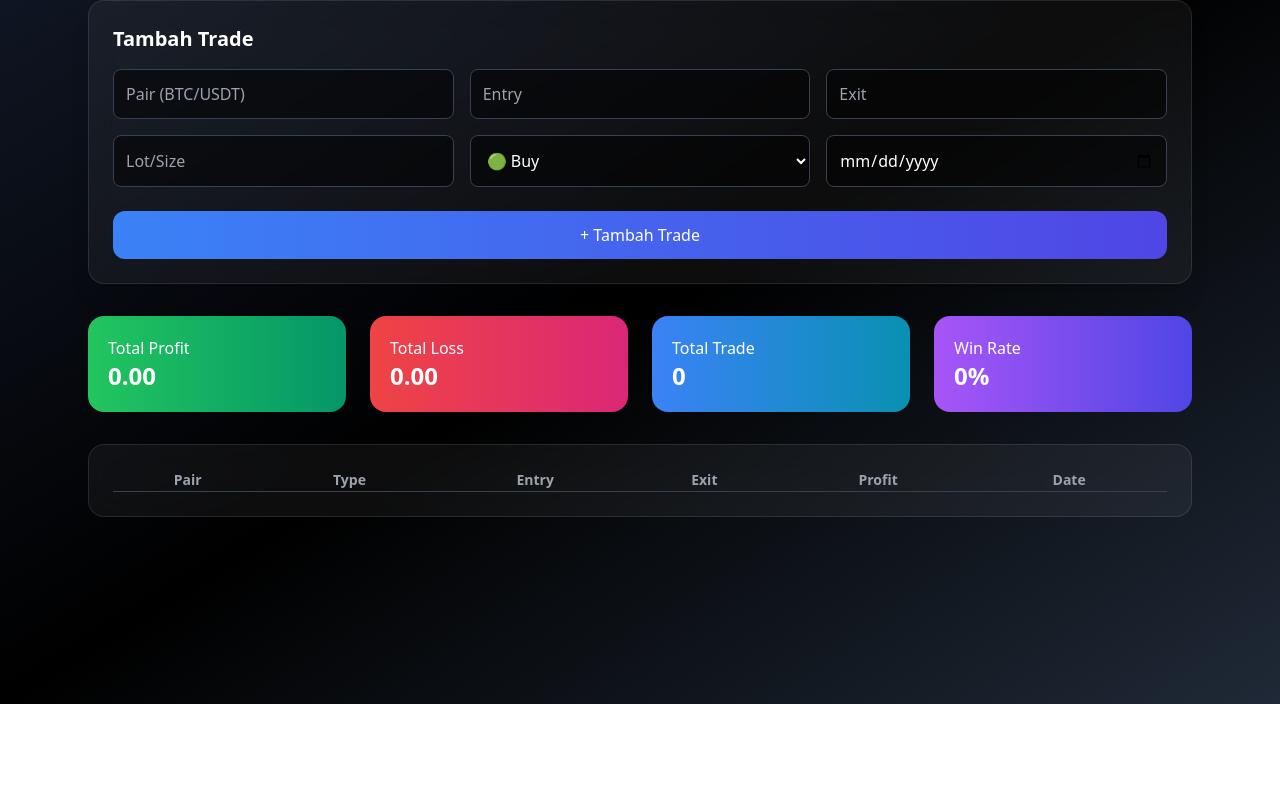
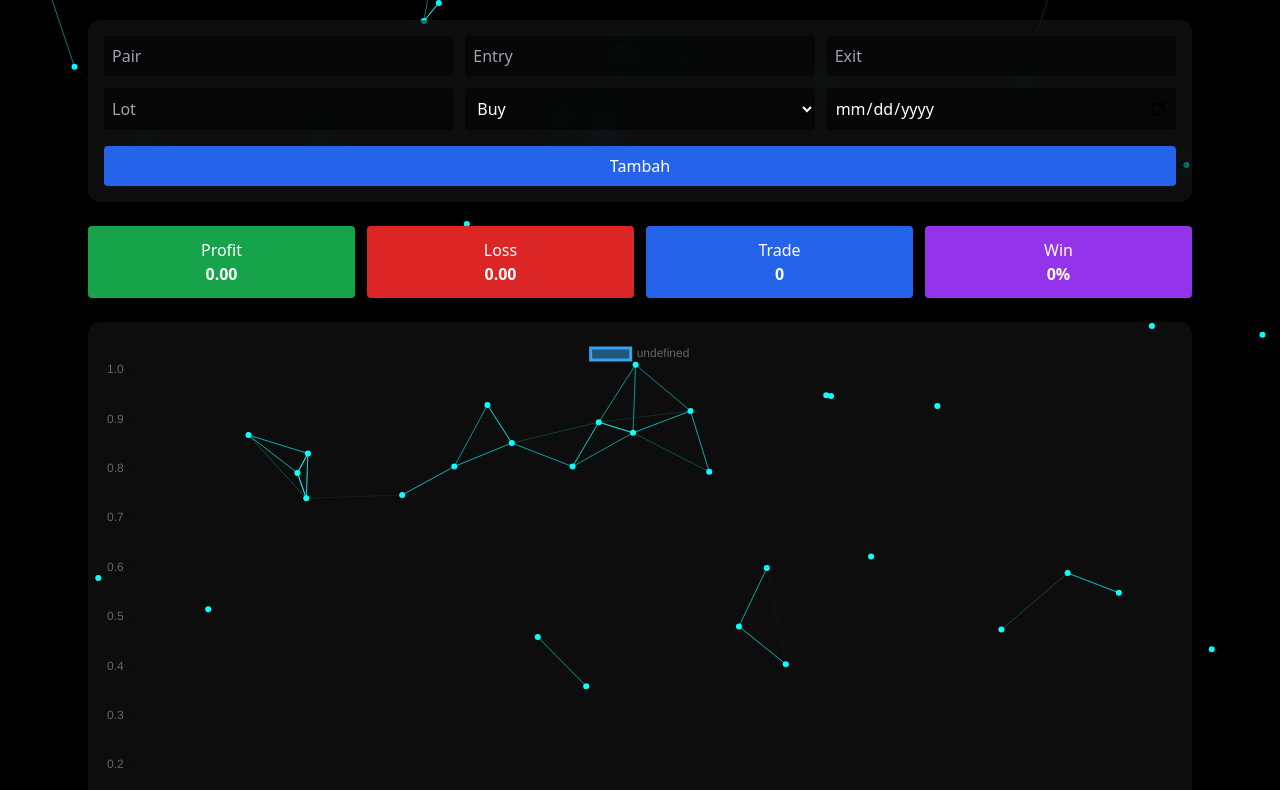
Before and after one commit to Rexzzxiterz/jurnaltrading, a plain HTML site: page index.html in a window 1280 px wide. Shown: the part 96-886 px from the top of the page. Before the commit the page ends 800 px from the top, so only its background shows below. Drawn offline with nearby package versions, Linux system fonts and the light colour scheme.

Commit message:
Update index.html

```diff
--- a/index.html
+++ b/index.html
@@ -3,155 +3,117 @@
 <head>
   <meta charset="UTF-8">
   <meta name="viewport" content="width=device-width, initial-scale=1.0">
-  <title>Trading Journal Pro</title>
+  <title>SKY JOURNAL TRADE</title>
   <script src="https://cdn.tailwindcss.com"></script>
+  <script src="https://cdn.jsdelivr.net/npm/chart.js"></script>
+  <script src="https://cdn.jsdelivr.net/npm/tsparticles@2/tsparticles.bundle.min.js"></script>
 </head>
-<body class="bg-gradient-to-br from-gray-900 via-black to-gray-800 text-white min-h-screen">
+<body class="bg-black text-white min-h-screen overflow-x-hidden">
 
-<div class="max-w-6xl mx-auto p-6">
-  <h1 class="text-4xl font-bold text-center mb-8 tracking-wide">🚀 Trading Journal Pro</h1>
+<!-- PARTICLE BACKGROUND -->
+<div id="tsparticles" class="fixed top-0 left-0 w-full h-full -z-10"></div>
 
-  <!-- FORM -->
-  <div class="bg-white/5 backdrop-blur-lg border border-white/10 p-6 rounded-2xl shadow-xl mb-8">
-    <h2 class="text-xl mb-4 font-semibold">Tambah Trade</h2>
-    <div class="grid md:grid-cols-3 gap-4">
-      <input id="pair" placeholder="Pair (BTC/USDT)" class="p-3 rounded-lg bg-black/50 border border-gray-700">
-      <input id="entry" type="text" inputmode="decimal" placeholder="Entry" class="p-3 rounded-lg bg-black/50 border border-gray-700">
-      <input id="exit" type="text" inputmode="decimal" placeholder="Exit" class="p-3 rounded-lg bg-black/50 border border-gray-700">
-      <input id="lot" type="text" inputmode="decimal" placeholder="Lot/Size" class="p-3 rounded-lg bg-black/50 border border-gray-700">
-      <select id="type" class="p-3 rounded-lg bg-black/50 border border-gray-700">
-        <option value="Buy">🟢 Buy</option>
-        <option value="Sell">🔴 Sell</option>
-      </select>
-      <input id="date" type="date" class="p-3 rounded-lg bg-black/50 border border-gray-700">
-    </div>
-
-    <button onclick="addTrade()" class="mt-6 w-full bg-gradient-to-r from-blue-500 to-indigo-600 py-3 rounded-xl">+ Tambah Trade</button>
+<div class="max-w-6xl mx-auto p-4 md:p-6">
+  <div class="text-center mb-6">
+    <h1 class="text-3xl md:text-5xl font-extrabold bg-gradient-to-r from-cyan-400 to-blue-500 bg-clip-text text-transparent animate-pulse">
+      ☁️ SKY JOURNAL TRADE
+    </h1>
+    <p class="text-gray-400 text-sm">Track. Improve. Dominate.</p>
   </div>
 
-  <!-- STATS -->
-  <div class="grid md:grid-cols-4 gap-6 mb-8">
-    <div class="bg-gradient-to-r from-green-500 to-emerald-600 p-5 rounded-2xl">
-      <h3>Total Profit</h3>
-      <p id="totalProfit" class="text-2xl font-bold">0</p>
+  <audio id="clickSound" src="https://assets.mixkit.co/active_storage/sfx/2568/2568-preview.mp3"></audio>
+
+  <div class="bg-white/5 backdrop-blur-lg p-4 rounded-xl mb-6">
+    <div class="grid grid-cols-2 md:grid-cols-3 gap-3">
+      <input id="pair" placeholder="Pair" class="p-2 bg-black/50 rounded">
+      <input id="entry" type="text" placeholder="Entry" class="p-2 bg-black/50 rounded">
+      <input id="exit" type="text" placeholder="Exit" class="p-2 bg-black/50 rounded">
+      <input id="lot" type="text" placeholder="Lot" class="p-2 bg-black/50 rounded">
+      <select id="type" class="p-2 bg-black/50 rounded">
+        <option>Buy</option>
+        <option>Sell</option>
+      </select>
+      <input id="date" type="date" class="p-2 bg-black/50 rounded">
     </div>
-    <div class="bg-gradient-to-r from-red-500 to-pink-600 p-5 rounded-2xl">
-      <h3>Total Loss</h3>
-      <p id="totalLoss" class="text-2xl font-bold">0</p>
-    </div>
-    <div class="bg-gradient-to-r from-blue-500 to-cyan-600 p-5 rounded-2xl">
-      <h3>Total Trade</h3>
-      <p id="totalTrade" class="text-2xl font-bold">0</p>
-    </div>
-    <div class="bg-gradient-to-r from-purple-500 to-indigo-600 p-5 rounded-2xl">
-      <h3>Win Rate</h3>
-      <p id="winRate" class="text-2xl font-bold">0%</p>
-    </div>
+    <button onclick="addTrade()" class="mt-4 w-full bg-blue-600 py-2 rounded active:scale-95">Tambah</button>
   </div>
 
-  <!-- TABLE -->
-  <div class="bg-white/5 backdrop-blur-lg border border-white/10 p-6 rounded-2xl">
+  <div class="grid grid-cols-2 md:grid-cols-4 gap-3 mb-6 text-center">
+    <div class="bg-green-600 p-3 rounded">Profit<br><b id="profit">0</b></div>
+    <div class="bg-red-600 p-3 rounded">Loss<br><b id="loss">0</b></div>
+    <div class="bg-blue-600 p-3 rounded">Trade<br><b id="count">0</b></div>
+    <div class="bg-purple-600 p-3 rounded">Win<br><b id="win">0%</b></div>
+  </div>
+
+  <div class="bg-white/5 p-4 rounded-xl mb-6">
+    <canvas id="chart"></canvas>
+  </div>
+
+  <div class="bg-white/5 p-4 rounded-xl overflow-x-auto">
     <table class="w-full text-sm">
-      <thead>
-        <tr class="text-gray-400 border-b border-gray-700">
-          <th>Pair</th>
-          <th>Type</th>
-          <th>Entry</th>
-          <th>Exit</th>
-          <th>Profit</th>
-          <th>Date</th>
-          <th></th>
-        </tr>
-      </thead>
-      <tbody id="tableBody"></tbody>
+      <tbody id="table"></tbody>
     </table>
   </div>
 </div>
 
 <script>
-let trades = JSON.parse(localStorage.getItem('trades')) || [];
+let trades = JSON.parse(localStorage.getItem('trades'))||[];
+let chart;
 
-function saveData() {
-  localStorage.setItem('trades', JSON.stringify(trades));
+function sound(){document.getElementById('clickSound').play();}
+
+function profitCalc(t){
+  let e=parseFloat(t.entry),x=parseFloat(t.exit),l=parseFloat(t.lot);
+  return t.type==='Buy'?(x-e)*l:(e-x)*l;
 }
 
-function calculateProfit(t) {
-  return t.type === 'Buy'
-    ? (t.exit - t.entry) * t.lot
-    : (t.entry - t.exit) * t.lot;
-}
-
-function addTrade() {
-  const trade = {
-    pair: pair.value,
-    entry: parseFloat(entry.value),
-    exit: parseFloat(exit.value),
-    lot: parseFloat(lot.value),
-    type: type.value,
-    date: date.value
-  };
-
-  if (!trade.pair || !trade.entry || !trade.exit || !trade.lot) {
-    alert('Isi semua field!');
-    return;
-  }
-
-  trades.push(trade);
-  saveData();
+function addTrade(){
+  sound();
+  let t={pair:pair.value,entry:entry.value,exit:exit.value,lot:lot.value,type:type.value,date:date.value};
+  trades.push(t);
+  localStorage.setItem('trades',JSON.stringify(trades));
   render();
 }
 
-function deleteTrade(index) {
-  trades.splice(index, 1);
-  saveData();
-  render();
+function del(i){sound();trades.splice(i,1);localStorage.setItem('trades',JSON.stringify(trades));render();}
+
+function render(){
+  let p=0,l=0,w=0,data=[];
+  table.innerHTML='';
+
+  trades.forEach((t,i)=>{
+    let pr=profitCalc(t);
+    if(pr>=0){p+=pr;w++;}else l+=Math.abs(pr);
+    data.push(p-l);
+
+    table.innerHTML+=`<tr class="border-b border-gray-700">
+      <td>${t.pair}</td>
+      <td class="${pr>=0?'text-green-400':'text-red-400'}">${pr.toFixed(2)}</td>
+      <td><button onclick="del(${i})">❌</button></td>
+    </tr>`;
+  });
+
+  profit.innerText=p.toFixed(2);
+  loss.innerText=l.toFixed(2);
+  count.innerText=trades.length;
+  win.innerText=trades.length?((w/trades.length)*100).toFixed(1)+'%':'0%';
+
+  if(chart) chart.destroy();
+  chart=new Chart(chartCanvas(),{
+    type:'line',
+    data:{labels:data.map((_,i)=>i+1),datasets:[{data:data}]},
+    options:{responsive:true}
+  });
 }
 
-function render() {
-  const table = document.getElementById('tableBody');
-  table.innerHTML = '';
-
-  let totalProfit = 0;
-  let totalLoss = 0;
-  let win = 0;
-
-  trades.forEach((t, i) => {
-    const profit = calculateProfit(t);
-
-    if (profit >= 0) {
-      totalProfit += profit;
-      win++;
-    } else {
-      totalLoss += Math.abs(profit);
-    }
-
-    table.innerHTML += `
-      <tr class="border-b border-gray-800 hover:bg-white/5">
-        <td>${t.pair}</td>
-        <td>${t.type}</td>
-        <td>${t.entry}</td>
-        <td>${t.exit}</td>
-        <td class="${profit >= 0 ? 'text-green-400' : 'text-red-400'}">${profit.toFixed(2)}</td>
-        <td>${t.date}</td>
-        <td><button onclick="deleteTrade(${i})" class="text-red-400">✖</button></td>
-      </tr>
-    `;
-  });
-
-  totalProfitEl.innerText = totalProfit.toFixed(2);
-  totalLossEl.innerText = totalLoss.toFixed(2);
-  totalTrade.innerText = trades.length;
-  winRate.innerText = trades.length
-    ? ((win / trades.length) * 100).toFixed(1) + '%'
-    : '0%';
-}
-
-const totalProfitEl = document.getElementById('totalProfit');
-const totalLossEl = document.getElementById('totalLoss');
-const totalTrade = document.getElementById('totalTrade');
-const winRate = document.getElementById('winRate');
+function chartCanvas(){return document.getElementById('chart');}
 
 render();
+
+tsParticles.load("tsparticles",{
+  particles:{number:{value:60},color:{value:"#00ffff"},links:{enable:true,color:"#00ffff"},move:{enable:true,speed:1}},
+  background:{color:"#000"}
+});
 </script>
 
 </body>
```
